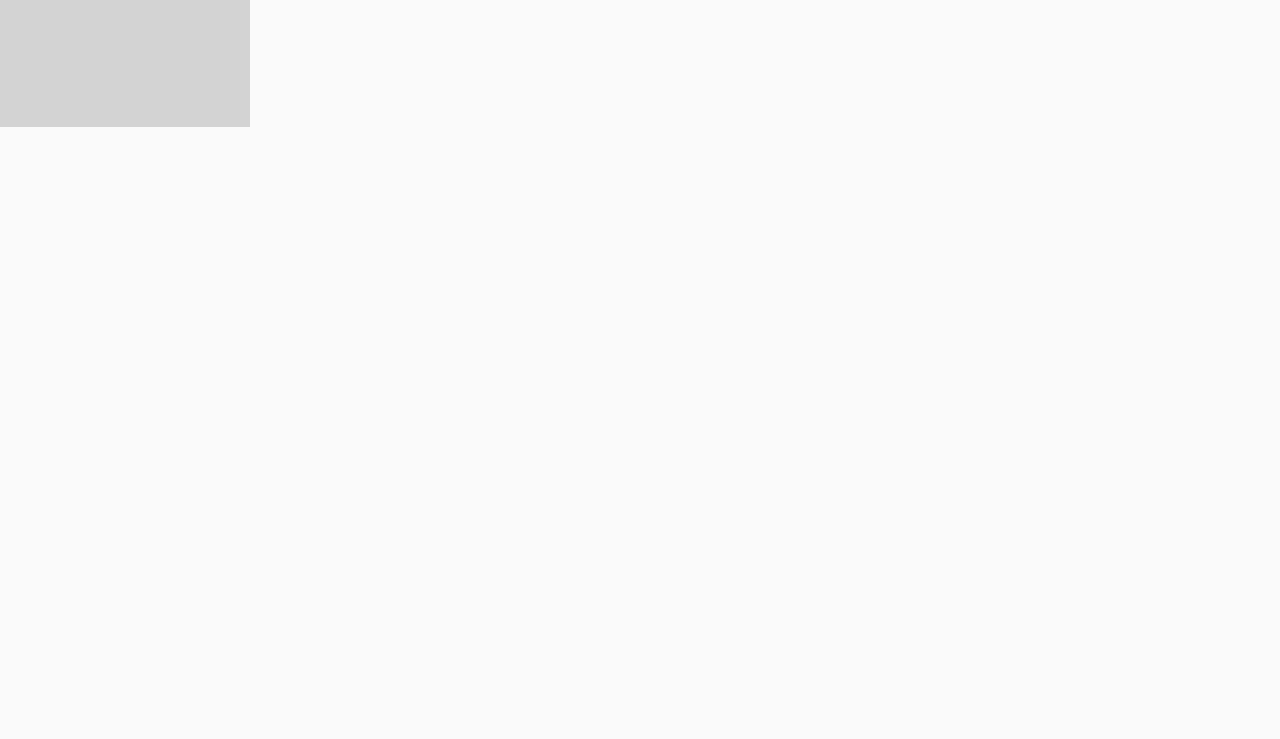
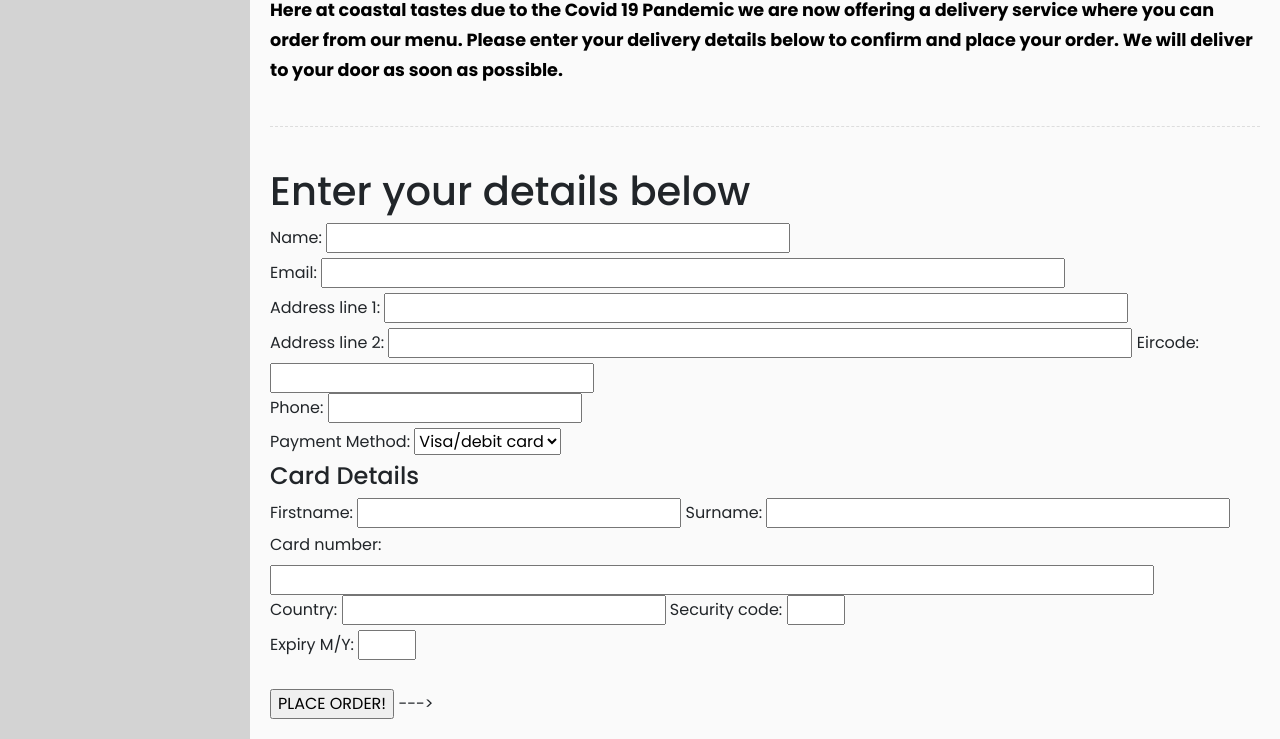
Before and after one commit to connfiz/webDesignProject, a plain HTML site: page WEB PROJECT/delivery.html in a window 1280 px wide. Shown: the part 673-1412 px from the top of the page. Before the commit the page ends 800 px from the top, so only its background shows below. Drawn offline with nearby package versions, Linux system fonts and the light colour scheme.

Commit message:
Add files via upload

```diff
--- a/WEB PROJECT/delivery.html
+++ b/WEB PROJECT/delivery.html
@@ -93,6 +93,64 @@
               </nav>
 
               <h2>Delivery</h2>
+			  <div class="images">
+          <img src="images/deliver.png" alt="deliver" style="width:800px;height:400px;"class="shadow p-3 mb-5 bg-white rounded" class="img-thumbnail",>
+        </div>
+		<h2>Coastal taste delivery</h2>
+            <p>Here at coastal tastes due to the Covid 19 Pandemic we are now offering a delivery service where you can order from our menu. Please enter your delivery details below to confirm and place your order. We will deliver to your door as soon as possible.</p>
+
+				<div class="line"></div>
+
+			<h1>Enter your details below</h1>
+				<label> Name: </label>
+					<input name="Name" type="text" size= "30" maxlength="25"/>
+					<br />
+				<label> Email: </label>
+					<input email="email" type="text" size= "50" maxlength="50"/>
+					<br/ >
+						<label> Address line 1: </label>
+					<input address="address line 1" type="text" size= "50" maxlength="50"/>
+					<br />
+					<label> Address line 2: </label>
+					<input address="address line 2" type="text" size= "50" maxlength="50"/>
+					<label> Eircode: </label>
+					<input eircode="address line 1" type="text" size= "20" maxlength="25"/>
+					<br />
+					<label> Phone: </label>
+					<input address="Phone" type="text" size= "15" maxlength="20"/>
+					<br/ >
+					<label> Payment Method:</Payment></label>
+						<select name= "PaymentMethod">
+							<option> Visa/debit card </option>
+							<option> Cash </option>
+						</select>
+					<br />
+					<h4>Card Details</h4>
+					<label> Firstname: </label>
+					<input Firstname= "Firstname" type="text" size= "20" maxlength= "15"/>
+					<label> Surname: </label>
+					<input Surname = "Surname" type="text" size= "30" maxlength= "25"/>
+					<br />
+					<label> Card number: </label>
+					<input CardNumber= "Card number" type="text" size= "60" maxlength= "40"/>
+					<br />
+					<label> Country: </label>
+					<input country= "Country" type="text" size= "20" maxlength= "15"/>
+					<label> Security code: </label>
+					<input code = "Securitycode" type="text" size= "1" maxlength= "3"/>
+					<br />
+					<label> Expiry M/Y: </label>
+					<input Expiry = "ExpiryDate" type="text" size= "1" maxlength= "5"/>
+						</select>
+						<br />
+						</br />
+					<input type= "submit" Value = "PLACE ORDER!"
+
+
+
+
+
+
 
       </div>
     <!-- jQuery CDN - Slim version (=without AJAX) --> <!--- code from https://bootstrapious.com/p/bootstrap-sidebar --->
```
Also changed, not shown: WEB PROJECT/contactInfo.html (+20 -15 lines), WEB PROJECT/home.html (+1 -1 lines), WEB PROJECT/Contact.jpg (added), WEB PROJECT/images/Contact.png (added), WEB PROJECT/images/deliver.png (added).
